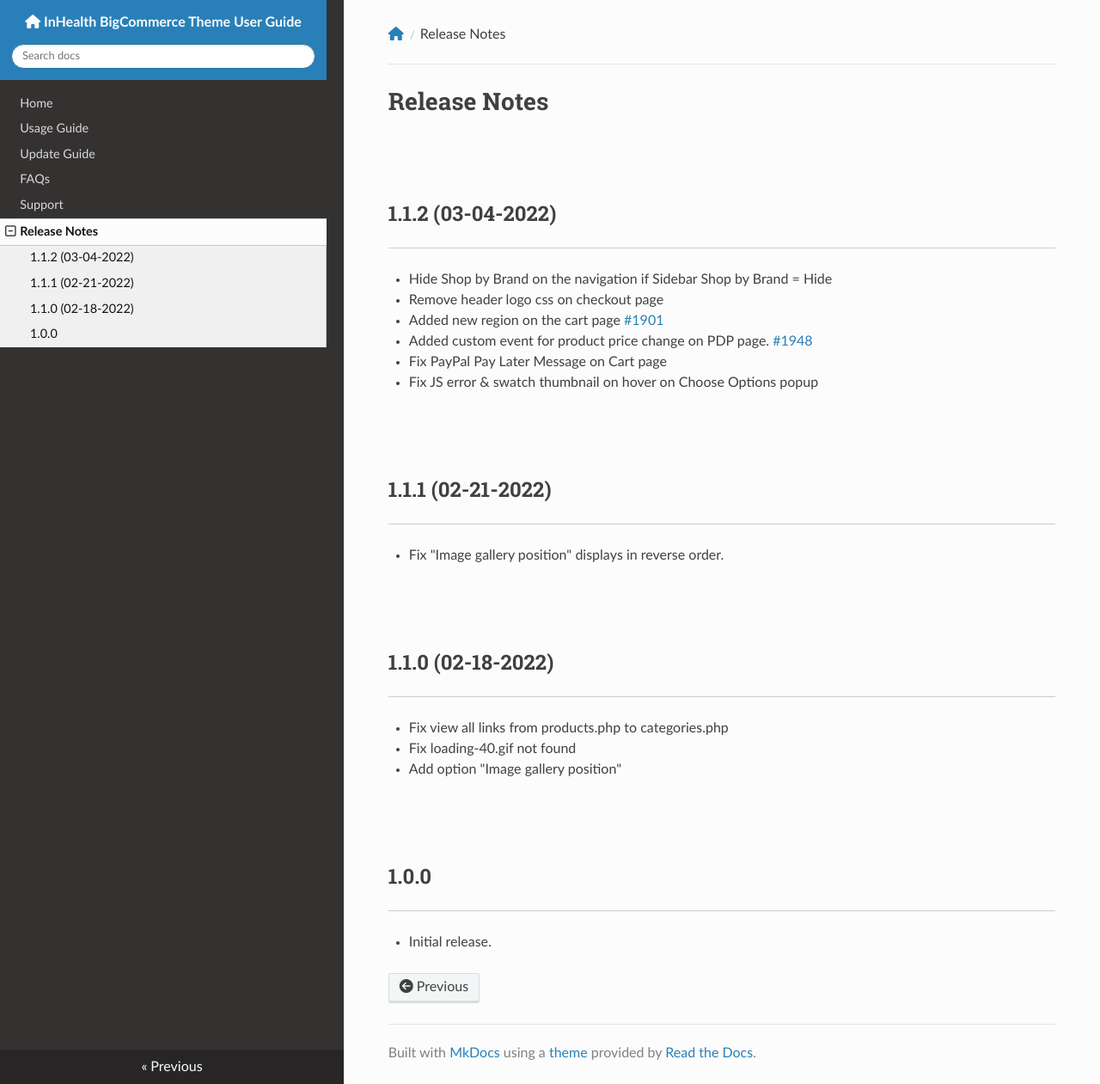
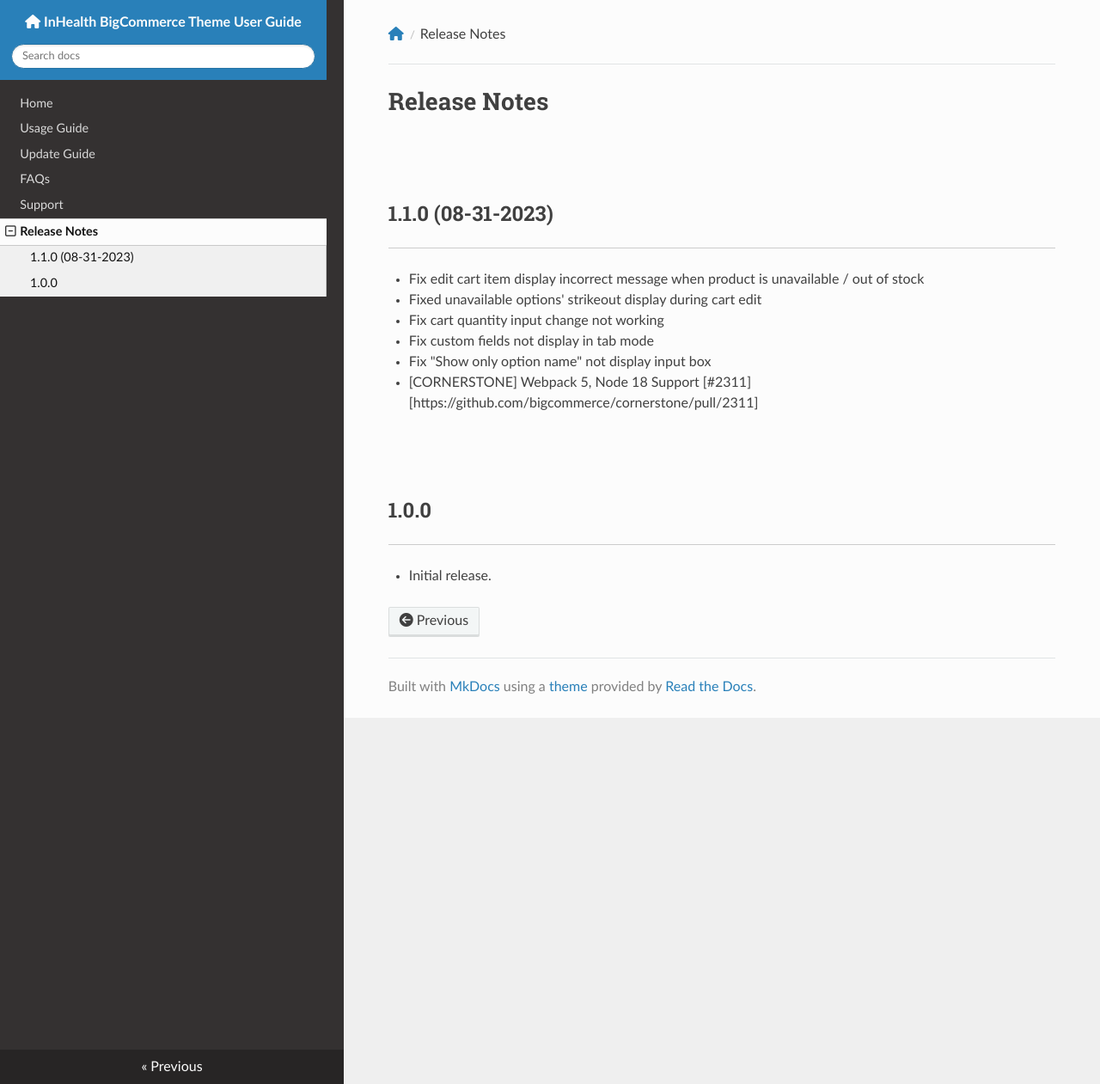
Before and after one commit to allcommerce/bc-inhealth-docs, an MkDocs documentation site: the page built from docs/changelog.md, in a window 1280 px wide and 1261 px high. Shown: the whole window at 86% size. Built offline with MkDocs 1.6.1, drawn with Linux system fonts in a browser that asks for light colours; nearby versions of some CDN libraries.

Commit message:
Release 1.1.0

```diff
--- a/docs/changelog.md
+++ b/docs/changelog.md
@@ -1,20 +1,12 @@
 # Release Notes
 
-## 1.1.2 (03-04-2022)
-- Hide Shop by Brand on the navigation if Sidebar Shop by Brand = Hide
-- Remove header logo css on checkout page
-- Added new region on the cart page [#1901](https://github.com/bigcommerce/cornerstone/pull/1901)
-- Added custom event for product price change on PDP page. [#1948](https://github.com/bigcommerce/cornerstone/pull/1948)
-- Fix PayPal Pay Later Message on Cart page
-- Fix JS error & swatch thumbnail on hover on Choose Options popup
-
-## 1.1.1 (02-21-2022)
-- Fix "Image gallery position" displays in reverse order.
-
-## 1.1.0 (02-18-2022)
-- Fix view all links from products.php to categories.php
-- Fix loading-40.gif not found
-- Add option "Image gallery position"
+## 1.1.0 (08-31-2023)
+- Fix edit cart item display incorrect message when product is unavailable / out of stock
+- Fixed unavailable options' strikeout display during cart edit
+- Fix cart quantity input change not working
+- Fix custom fields not display in tab mode
+- Fix "Show only option name" not display input box
+- [CORNERSTONE] Webpack 5, Node 18 Support [#2311][https://github.com/bigcommerce/cornerstone/pull/2311]
 
 ## 1.0.0
 - Initial release.
```
